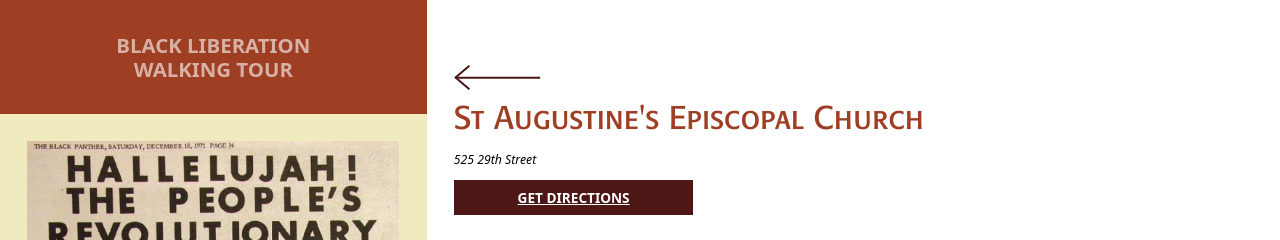
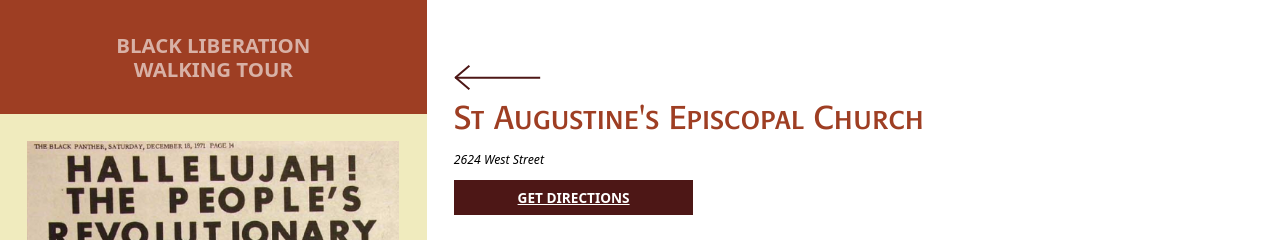
Before and after one commit to travis/black-liberation-tour, a Next.js app: page /places/st-augustines in a window 1280 px wide. Shown: the top 240 px of the page. Built offline with nearby package versions, Linux system fonts and the light colour scheme.

Commit message:
Update st-augustines.jsx
fix address -- this is former St. Augustine's location, not current one

```diff
--- a/pages/places/st-augustines.jsx
+++ b/pages/places/st-augustines.jsx
@@ -28,7 +28,7 @@ export default function Home() {
       <TourStopContent>
         <TourStopHeader
           name="St Augustine's Episcopal Church"
-          location="525 29th Street"
+          location="2624 West Street"
           to={tourStop['st-augustines']}
         />
 
```
